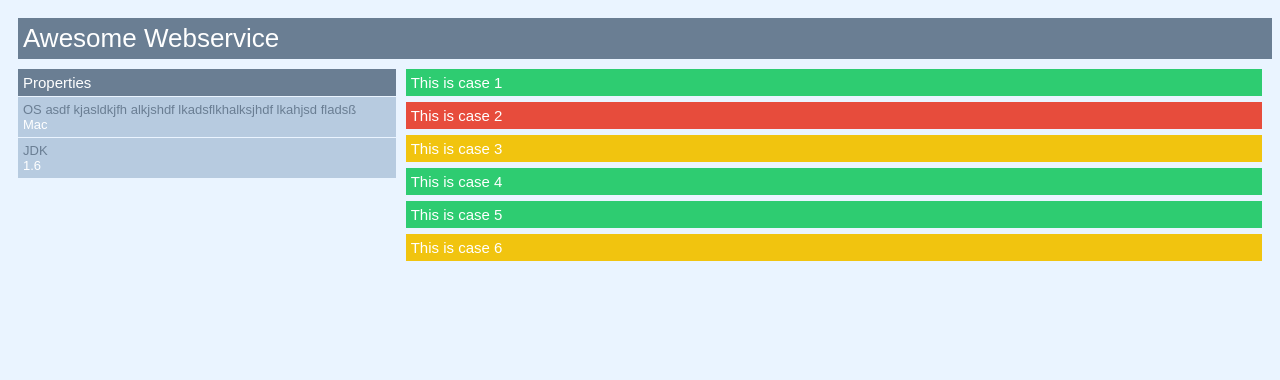
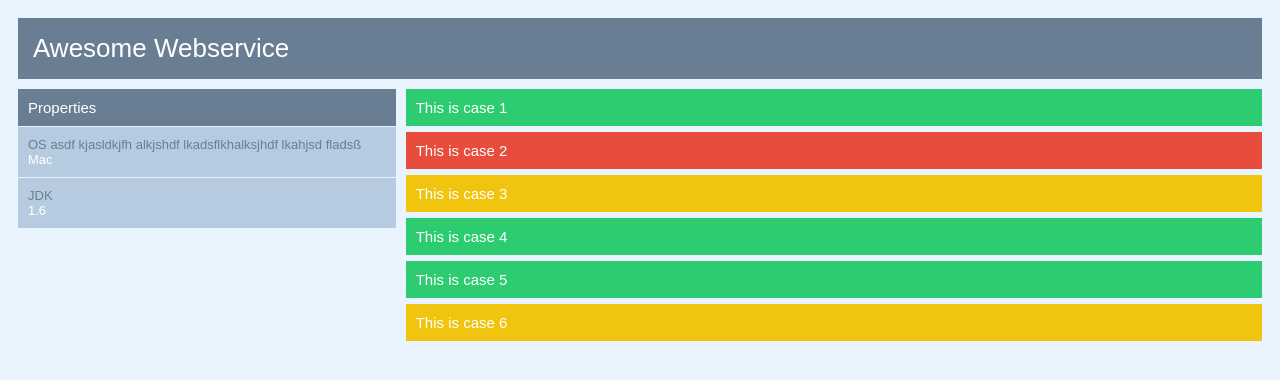
Before and after one commit to judoole/monitorino, a plain HTML site: page monitorino-core/wip.html in a window 1280 px wide. Drawn offline with Linux system fonts and the light colour scheme.

Commit message:
[htmlview] More padding

```diff
--- a/monitorino-core/wip.html
+++ b/monitorino-core/wip.html
@@ -33,11 +33,10 @@ body{
     font-family: 'Montserrat', arial, sans-serif;
 }
 h1{
-    width: 100%;
     font-size: 26px;
     font-weight: normal;
     margin-bottom: 10px;
-    padding: 5px;
+    padding: 15px;
 }
 properties{
     float: left;
@@ -48,7 +47,7 @@ properties{
 header, case name{
     margin-bottom: 1px;
     font-size: 15px;
-    padding: 5px;
+    padding: 10px;
 }
 header, h1{
 	background-color: #6A7E93;
@@ -58,7 +57,7 @@ property{
 	float: left;
 	width: 100%;
 	margin-bottom: 1px;
-	padding: 5px;
+	padding: 10px 0 10px 10px;
 }
 property name, property value{
 	float: left;
@@ -83,7 +82,6 @@ case name, case info{
 }
 case name{
     clear: right;
-    padding: 5px;
 }
 .success name{
     background-color: #2ecc71;
```
